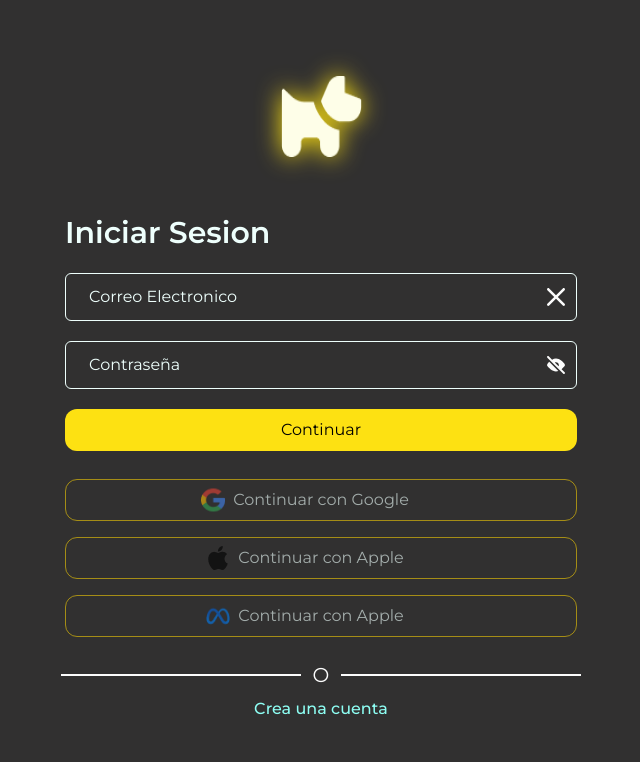
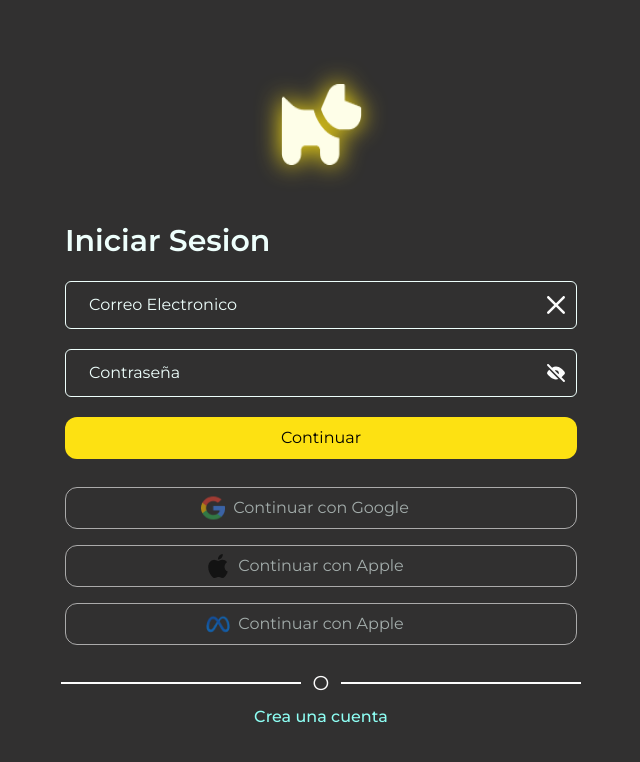
Before and after one commit to No-Country-simulation/s17-03-ft-php-react, a Next.js app in the folder frontend/: page /login in a window 1280 px wide. Shown: the top 762 px of the page, without its empty margins (319-959 px from the left). Built offline with nearby package versions, Linux system fonts and the light colour scheme.

Commit message:
fix(login): solve some bugs for login components

```diff
--- a/frontend/src/app/(auth)/login/page.tsx
+++ b/frontend/src/app/(auth)/login/page.tsx
@@ -1,7 +1,7 @@
 import Link from 'next/link';
 import LogoHeader from '@/components/LogoHeader/LogoHeader';
-import ExternalSignin from './_components/ExternalSignin/ExternalSignin';
 import LoginForm from './_components/LoginForm/LoginForm';
+import ExternalSignin from '../../../components/ExternalSignin/ExternalSignin';
 
 export default function LoginPage() {
   return (
@@ -9,7 +9,11 @@ export default function LoginPage() {
       data-testid="login-page"
       className="container flex flex-col items-center justify-center p-3 pt-5"
       tabIndex={0}>
-      <LogoHeader h1="Pagina de login" />
+      <Link
+        href="/"
+        className="mt-14 w-fit outline-none focus:outline-none focus-visible:outline-none active:outline-none">
+        <LogoHeader h1="Pagina de login" />
+      </Link>
       <main className="mt-12 w-full max-w-lg">
         <LoginForm />
         <ExternalSignin />
--- a/frontend/src/app/(auth)/login/_components/ExternalSignin/ExternalSignin.tsx
+++ b/frontend/src/components/ExternalSignin/ExternalSignin.tsx
@@ -13,14 +13,14 @@ const ExternalSignin = () => {
         size="full"
         variant="outline"
         tabIndex={7}
-        className="relative flex items-center justify-center px-6 py-2">
-        <span className="relative w-fit text-center">
+        className="relative flex items-center justify-center border-neutral-99 px-6 py-2">
+        <span className="relative w-fit text-center text-sm min-[290px]:text-base">
           <Image
             src="/icons/GoogleIcon.png"
             alt="Google Icon"
             width={24}
             height={24}
-            className="absolute -left-8 top-1/2 -translate-y-1/2"
+            className="absolute -left-8 top-1/2 -translate-y-1/2 border-neutral-99"
           />
           Continuar con Google
         </span>
@@ -31,8 +31,8 @@ const ExternalSignin = () => {
         size="full"
         variant="outline"
         tabIndex={8}
-        className="relative flex items-center justify-center px-6 py-2">
-        <span className="relative w-fit text-center">
+        className="relative flex items-center justify-center border-neutral-99 px-6 py-2">
+        <span className="relative w-fit text-center text-sm min-[290px]:text-base">
           <Image
             src="/icons/AppleIcon.png"
             alt="Apple Icon"
@@ -49,8 +49,8 @@ const ExternalSignin = () => {
         size="full"
         variant="outline"
         tabIndex={9}
-        className="relative flex items-center justify-center px-6 py-2">
-        <span className="relative w-fit text-center">
+        className="relative flex items-center justify-center border-neutral-99 px-6 py-2">
+        <span className="relative w-fit text-center text-sm min-[290px]:text-base">
           <Image
             src="/icons/MetaIcon.png"
             alt="Meta Icon"
--- a/frontend/src/components/LogoHeader/LogoHeader.tsx
+++ b/frontend/src/components/LogoHeader/LogoHeader.tsx
@@ -6,7 +6,7 @@ interface LogoHeaderProps {
 
 const LogoHeader = ({ h1 }: LogoHeaderProps) => {
   return (
-    <header className="flex w-full items-center justify-center p-2 pt-14">
+    <header className="flex w-fit items-center justify-center p-2">
       <PetLogo type="bright" />
       {h1 ? <h1 className="visually-hidden">{h1}</h1> : null}
     </header>
--- a/frontend/src/components/core/FormField/FormField.tsx
+++ b/frontend/src/components/core/FormField/FormField.tsx
@@ -55,7 +55,7 @@ const FormField = forwardRef<HTMLInputElement, FormFieldProps>(function FormFiel
         className={cn(formFieldCVA({ className }))}
       />
       <label
-        className="pointer-events-none absolute left-4 top-1/2 -translate-y-1/2 bg-neutral-20 px-2 py-1 text-base text-secundario-99 transition-all duration-500 ease-in-out peer-focus:-top-4 peer-focus:left-3 peer-focus:translate-y-0 peer-focus:scale-[.85] peer-focus:text-secundario-95 peer-[:not(:placeholder-shown)]:-top-4 peer-[:not(:placeholder-shown)]:left-3 peer-[:not(:placeholder-shown)]:translate-y-0 peer-[:not(:placeholder-shown)]:scale-[.85]"
+        className="pointer-events-none absolute left-4 top-1/2 w-fit -translate-y-1/2 truncate bg-neutral-20 px-2 py-1 text-base text-secundario-99 transition-all duration-500 ease-in-out peer-focus:-top-4 peer-focus:left-3 peer-focus:translate-y-0 peer-focus:scale-[.85] peer-focus:text-secundario-95 peer-[:not(:placeholder-shown)]:-top-4 peer-[:not(:placeholder-shown)]:left-3 peer-[:not(:placeholder-shown)]:translate-y-0 peer-[:not(:placeholder-shown)]:scale-[.85]"
         htmlFor={defaultID}>
         {label}
       </label>
```
